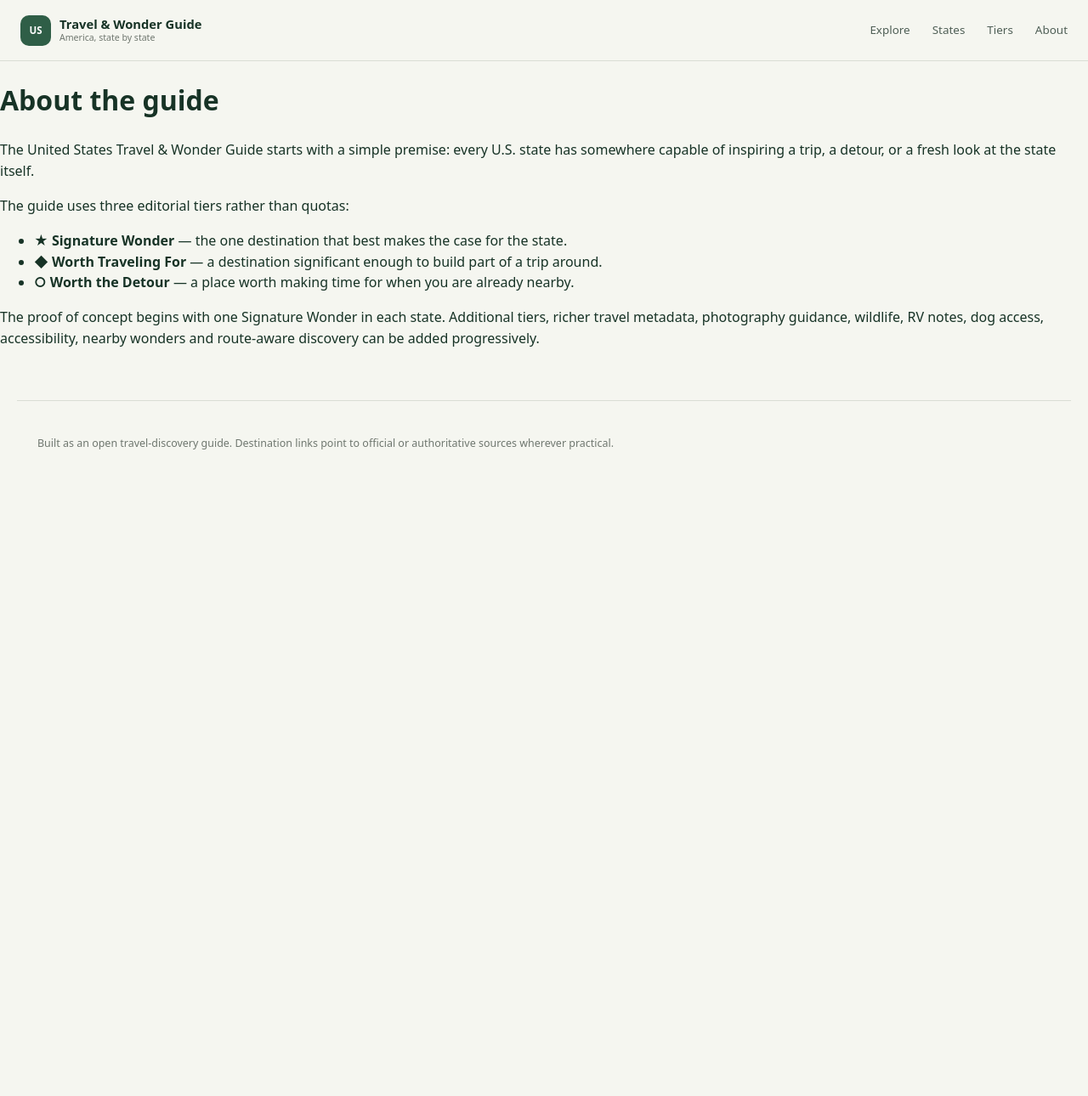
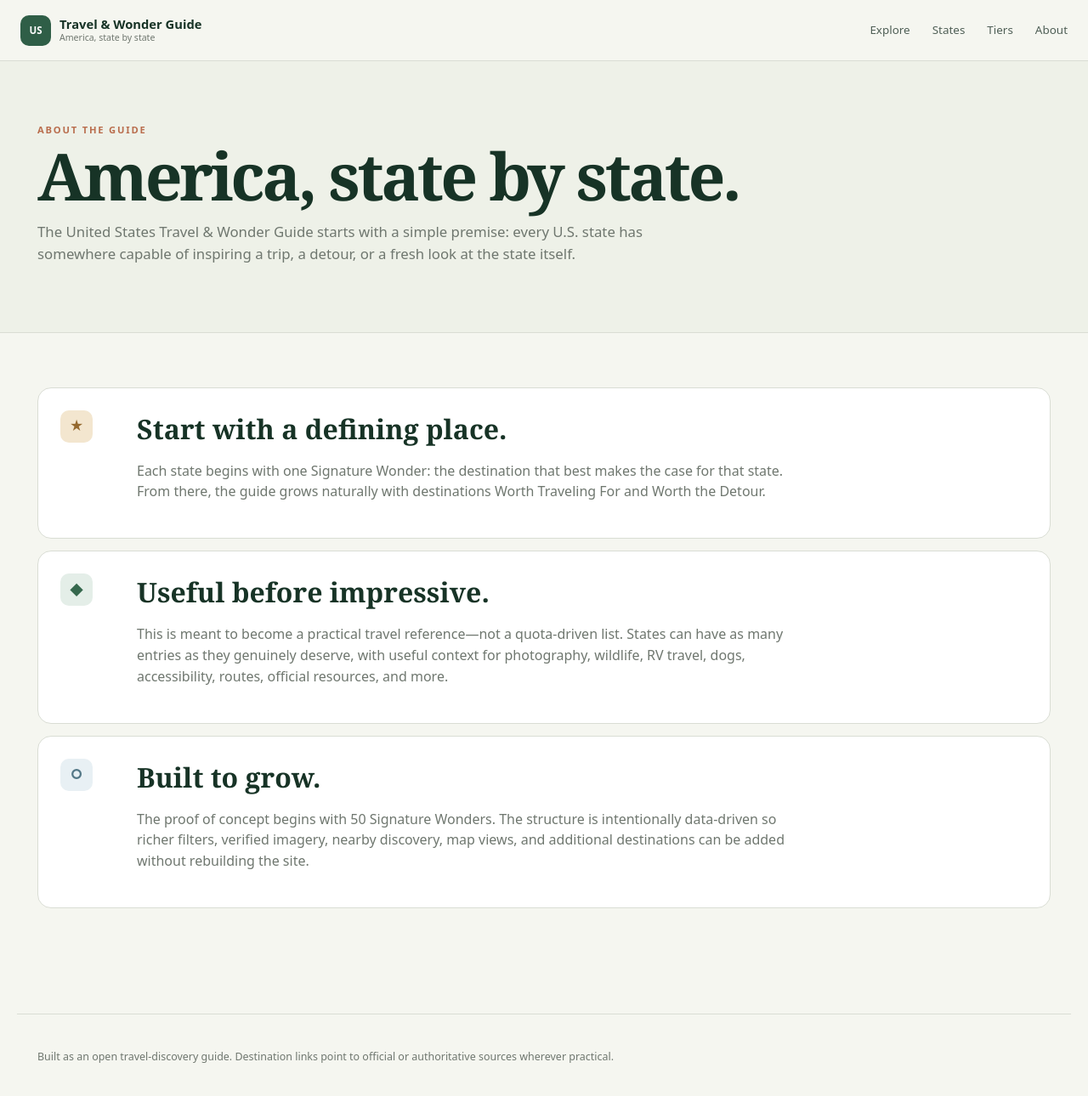
Before and after one commit to jeffthomasiii/us-travel-wonder-guide, a Jekyll site: the page built from about.md, in a window 1280 px wide and 1322 px high. Shown: the top 1290 px of the window at 85% size. Built offline with Jekyll 4.4.1, drawn with Linux system fonts in a browser that asks for light colours.

Commit message:
Refine About as a dedicated page

```diff
--- a/about.md
+++ b/about.md
@@ -3,14 +3,15 @@ layout: default
 title: About
 permalink: /about/
 ---
-# About the guide
-
-The United States Travel & Wonder Guide starts with a simple premise: every U.S. state has somewhere capable of inspiring a trip, a detour, or a fresh look at the state itself.
-
-The guide uses three editorial tiers rather than quotas:
-
-- **★ Signature Wonder** — the one destination that best makes the case for the state.
-- **◆ Worth Traveling For** — a destination significant enough to build part of a trip around.
-- **○ Worth the Detour** — a place worth making time for when you are already nearby.
-
-The proof of concept begins with one Signature Wonder in each state. Additional tiers, richer travel metadata, photography guidance, wildlife, RV notes, dog access, accessibility, nearby wonders and route-aware discovery can be added progressively.
+<section class="page-hero slim-hero">
+  <div class="page-shell">
+    <p class="eyebrow">About the guide</p>
+    <h1>America, state by state.</h1>
+    <p class="lede">The United States Travel & Wonder Guide starts with a simple premise: every U.S. state has somewhere capable of inspiring a trip, a detour, or a fresh look at the state itself.</p>
+  </div>
+</section>
+<section class="page-shell tier-detail-grid">
+  <article class="tier-detail"><span class="tier-icon signature">★</span><div><h2>Start with a defining place.</h2><p>Each state begins with one Signature Wonder: the destination that best makes the case for that state. From there, the guide grows naturally with destinations Worth Traveling For and Worth the Detour.</p></div></article>
+  <article class="tier-detail"><span class="tier-icon travel">◆</span><div><h2>Useful before impressive.</h2><p>This is meant to become a practical travel reference—not a quota-driven list. States can have as many entries as they genuinely deserve, with useful context for photography, wildlife, RV travel, dogs, accessibility, routes, official resources, and more.</p></div></article>
+  <article class="tier-detail"><span class="tier-icon detour">○</span><div><h2>Built to grow.</h2><p>The proof of concept begins with 50 Signature Wonders. The structure is intentionally data-driven so richer filters, verified imagery, nearby discovery, map views, and additional destinations can be added without rebuilding the site.</p></div></article>
+</section>
```
